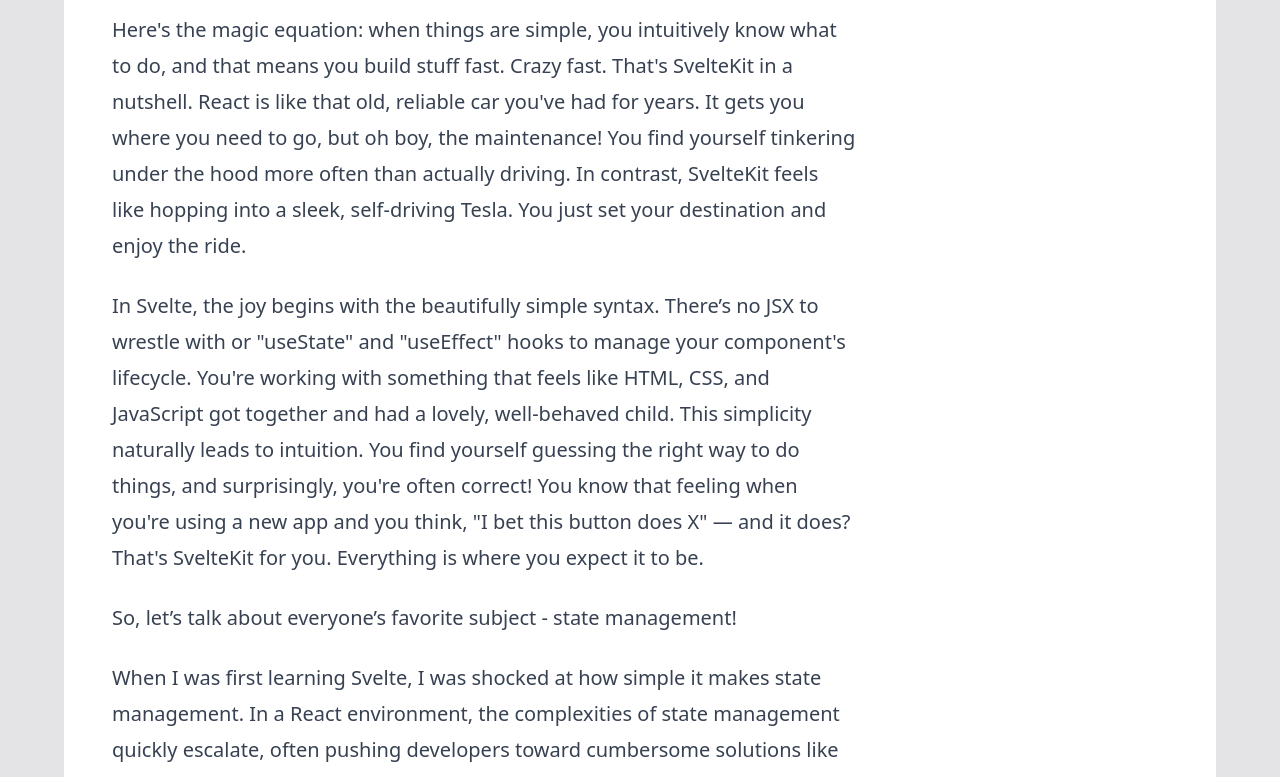
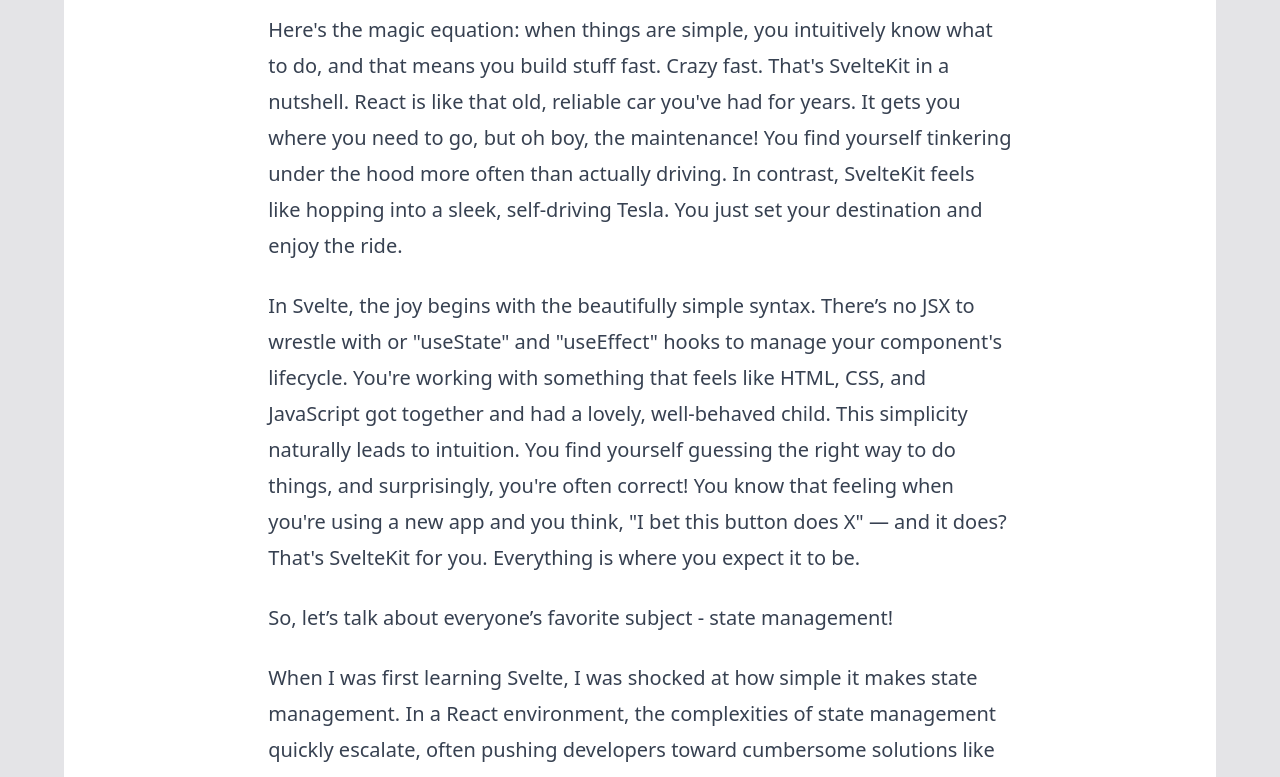
Before and after one commit to fmdunlap/personal-site, an Astro site: page /essays/why-sveltekit in a window 1280 px wide. Shown: the part 598-1375 px from the top of the page. Built offline with nearby package versions, Linux system fonts and the light colour scheme; Astro itself is replaced by a stand-in of ours; some packages are replaced by stand-ins of ours.

Commit message:
Update blog slug styling

```diff
--- a/src/pages/essays/[slug].astro
+++ b/src/pages/essays/[slug].astro
@@ -1,5 +1,5 @@
 ---
-import { getCollection, CollectionEntry } from "astro:content";
+import { getCollection, type CollectionEntry } from "astro:content";
 import EssaysLayout from "../../layouts/EssaysLayout.astro";
 
 export const prerender = true;
@@ -29,8 +29,8 @@
 ---
 
 <EssaysLayout title={post.data.title}>
-    <div class="px-12 py-8 bg-white rounded-md">
-        <div class="prose prose-xl relative">
+    <div class="px-12 py-8 rounded-md bg-white">
+        <div class="mx-auto prose prose-xl relative">
             <h1>{post.data.title}</h1>
             <Content />
         </div>
```
